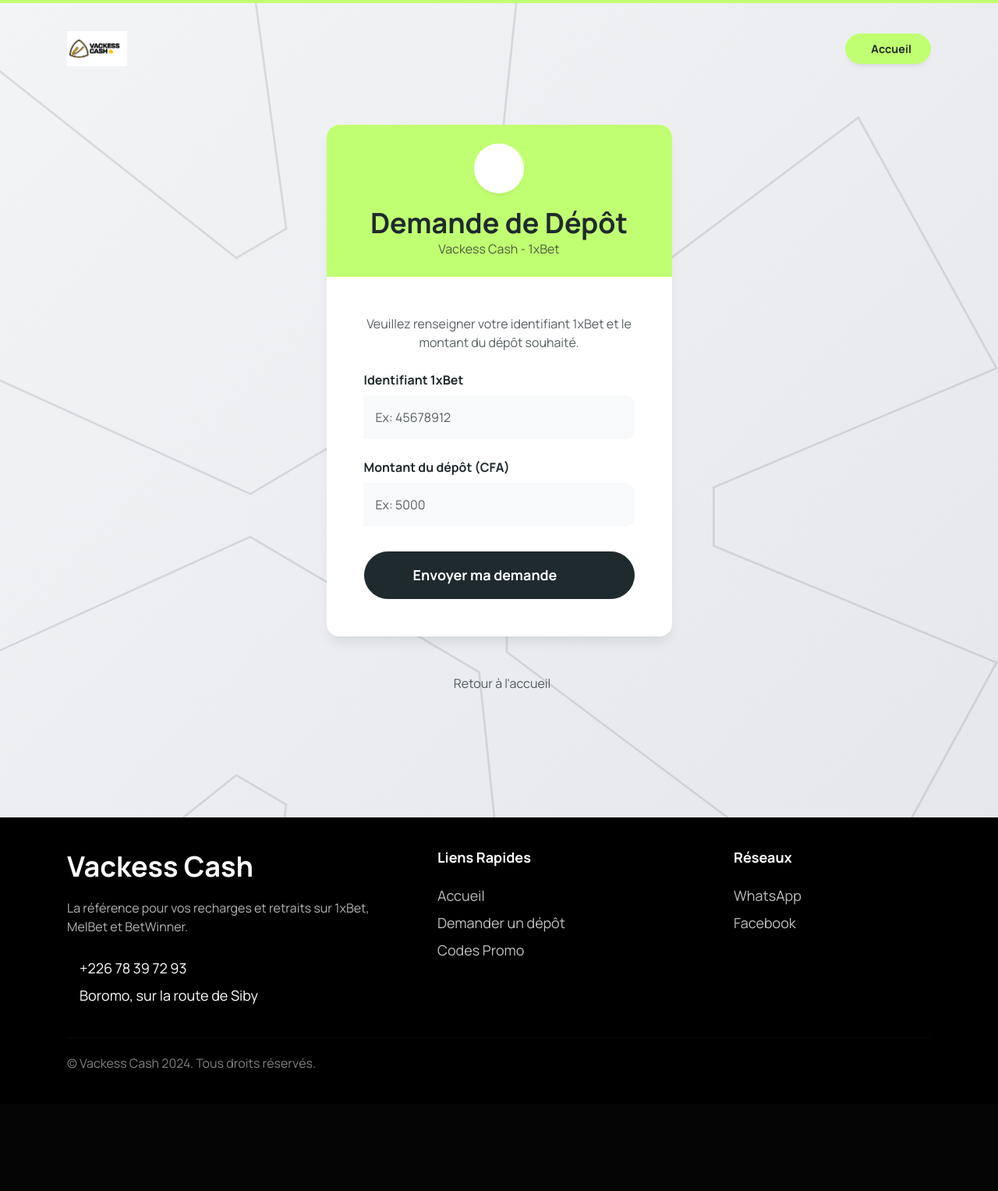
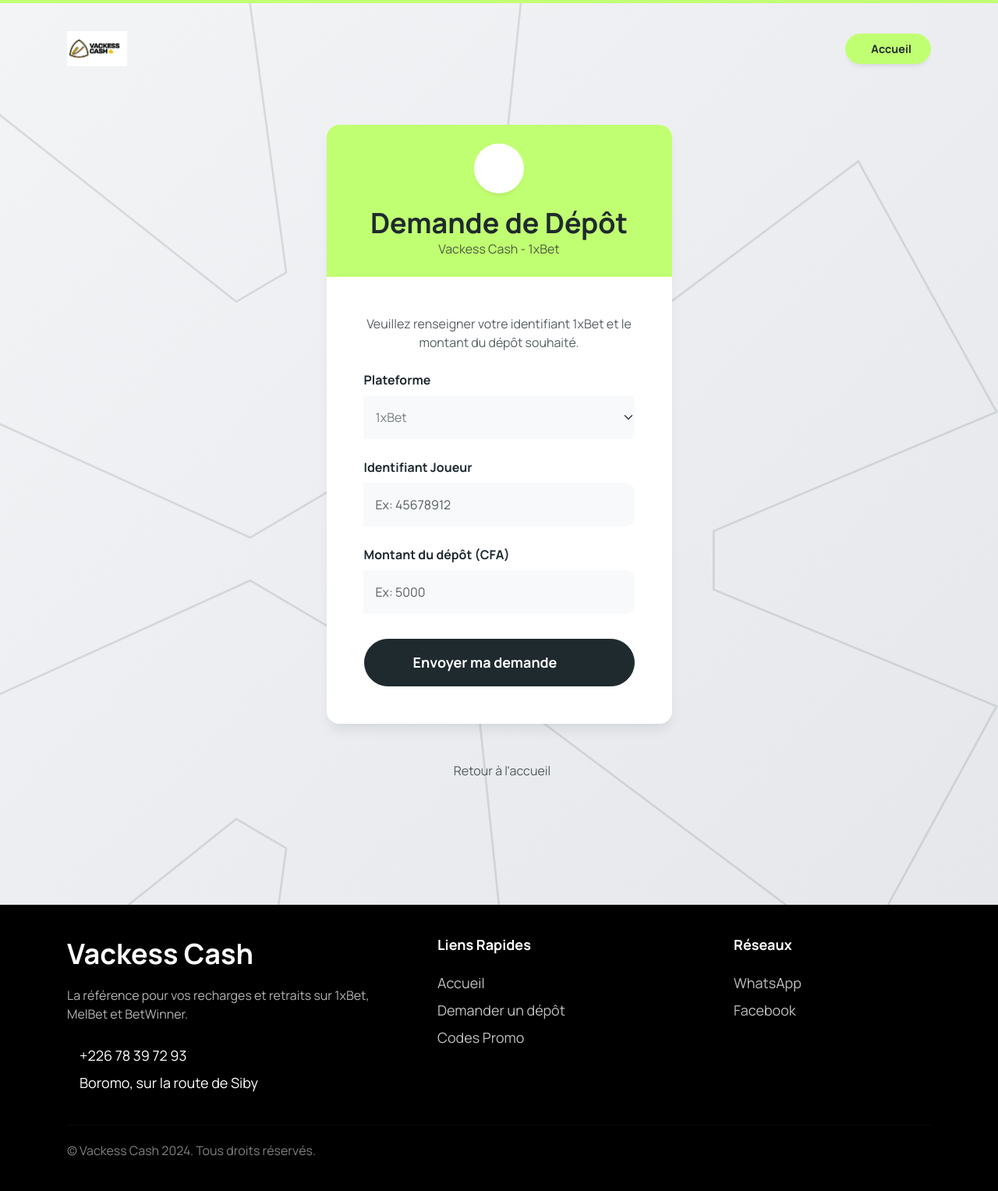
Before and after one commit to Passing01/vackesscash, a Laravel app: page /demandedepot in a window 1280 px wide. Shown: the whole page at 78% size. Before the commit the page ends 1370 px from the top, so only its background shows below. Run offline with Laravel 12, Linux system fonts and the light colour scheme; some libraries are stand-ins or nearby versions.

Commit message:
modification

```diff
--- a/resources/views/landing/demandedepot.blade.php
+++ b/resources/views/landing/demandedepot.blade.php
@@ -25,7 +25,19 @@
                         <form id="depotForm" class="d-flex flex-column gap-4">
                             @csrf
                             <div class="form-group">
-                                <label for="identifiant" class="form-label fw-bold text-dark">Identifiant 1xBet</label>
+                                <label for="plateforme" class="form-label fw-bold text-dark">Plateforme</label>
+                                <div class="input-group">
+                                    <span class="input-group-text bg-light border-0"><iconify-icon icon="solar:globus-bold-duotone"></iconify-icon></span>
+                                    <select class="form-select border-0 bg-light p-3" id="plateforme" name="plateforme" required>
+                                        <option value="1xBet" selected>1xBet</option>
+                                        <option value="Betwinner">Betwinner</option>
+                                        <option value="Melbet">Melbet</option>
+                                    </select>
+                                </div>
+                            </div>
+
+                            <div class="form-group">
+                                <label for="identifiant" class="form-label fw-bold text-dark">Identifiant Joueur</label>
                                 <div class="input-group">
                                     <span class="input-group-text bg-light border-0"><iconify-icon icon="solar:user-id-bold-duotone"></iconify-icon></span>
                                     <input type="text" class="form-control border-0 bg-light p-3" id="identifiant" name="identifiant" placeholder="Ex: 45678912" required>
```
Also changed, not shown: app/Http/Controllers/PaymentController.php (+11 -8 lines).
